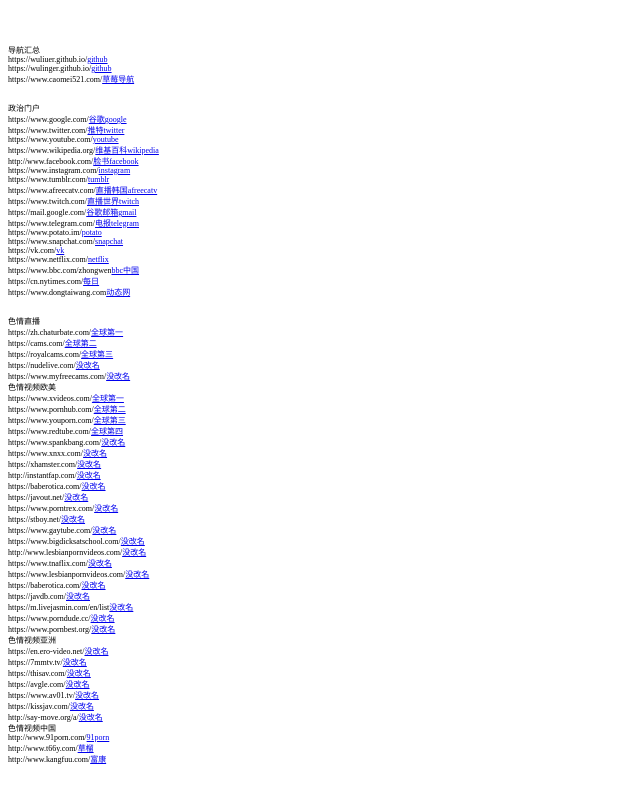
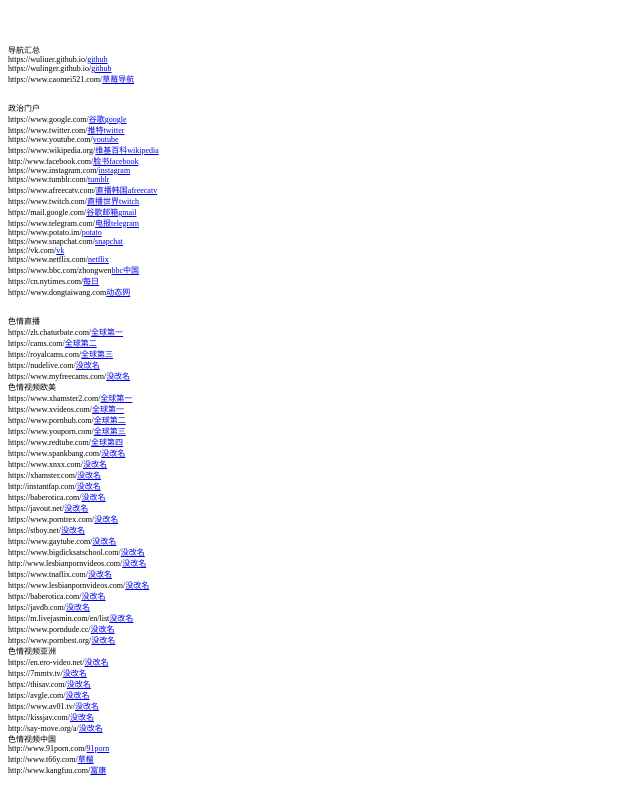
Before and after one commit to wuliuer/wuliuer.github.io, a plain HTML site: page index.html in a window 1280 px wide. Shown: the top 800 px of the page, without its empty margins (0-640 px from the left). Drawn offline with Linux system fonts and the light colour scheme.

Commit message:
Update index.html

```diff
--- a/index.html
+++ b/index.html
@@ -47,6 +47,7 @@ https://royalcams.com/<a href="https://royalcams.com/">全球第三 </a> <br>
 https://nudelive.com/<a href="https://nudelive.com/">没改名 </a> <br>
 https://www.myfreecams.com/<a href="https://www.myfreecams.com/">没改名</a> <br>
 色情视频欧美<br>
+https://www.xhamster2.com/<a href="https://www.xhamster2.com/">全球第一 </a> <br>
 https://www.xvideos.com/<a href="https://www.xvideos.com/">全球第一 </a> <br>
 https://www.pornhub.com/<a href="https://www.pornhub.com/">全球第二</a> <br>
 https://www.youporn.com/<a href="https://www.youporn.com/">全球第三</a> <br>
```
